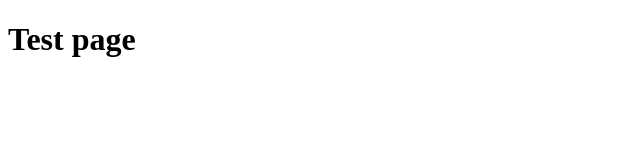
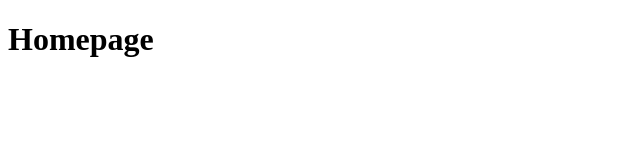
Before and after one commit to tabassummulla/Learning-node, a website: page demo-project/html/index.html in a window 1280 px wide. Shown: the whole page, without its empty margins (0-640 px from the left). Drawn offline with Linux system fonts and the light colour scheme.

Commit message:
formatted files

```diff
--- a/demo-project/html/index.html
+++ b/demo-project/html/index.html
@@ -1,7 +1,8 @@
 <!DOCTYPE html>
 <html>
           <head>
-                              <h1>Test page</h1>
+          <h1>Homepage</h1>
+
           </head>
           <body>
 
```
